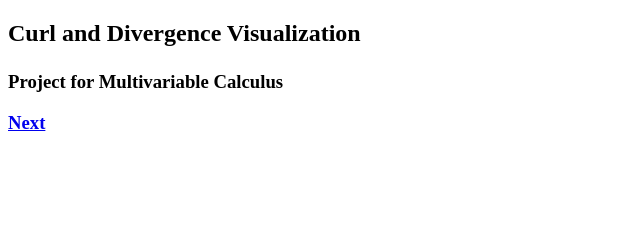
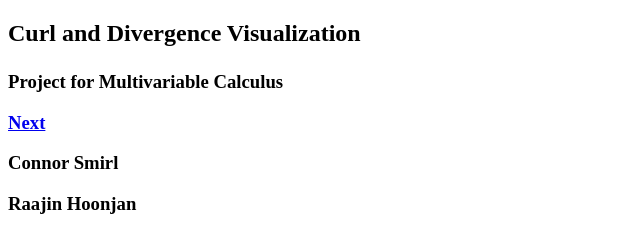
Before and after one commit to csmirl24/csmirl24.github.io, a website: page index.html in a window 1280 px wide. Shown: the whole page, without its empty margins (0-640 px from the left). Drawn offline with Linux system fonts and the light colour scheme.

Commit message:
Add Names

```diff
--- a/index.html
+++ b/index.html
@@ -7,5 +7,10 @@
 	<body><h2>Curl and Divergence Visualization<p>
 	<h3>Project for Multivariable Calculus
 	<p><a href="1.html">Next</a>
+	<p>
+	<p>
+	Connor Smirl
+	<p>
+	Raajin Hoonjan
 	</body>
 </html>
```
